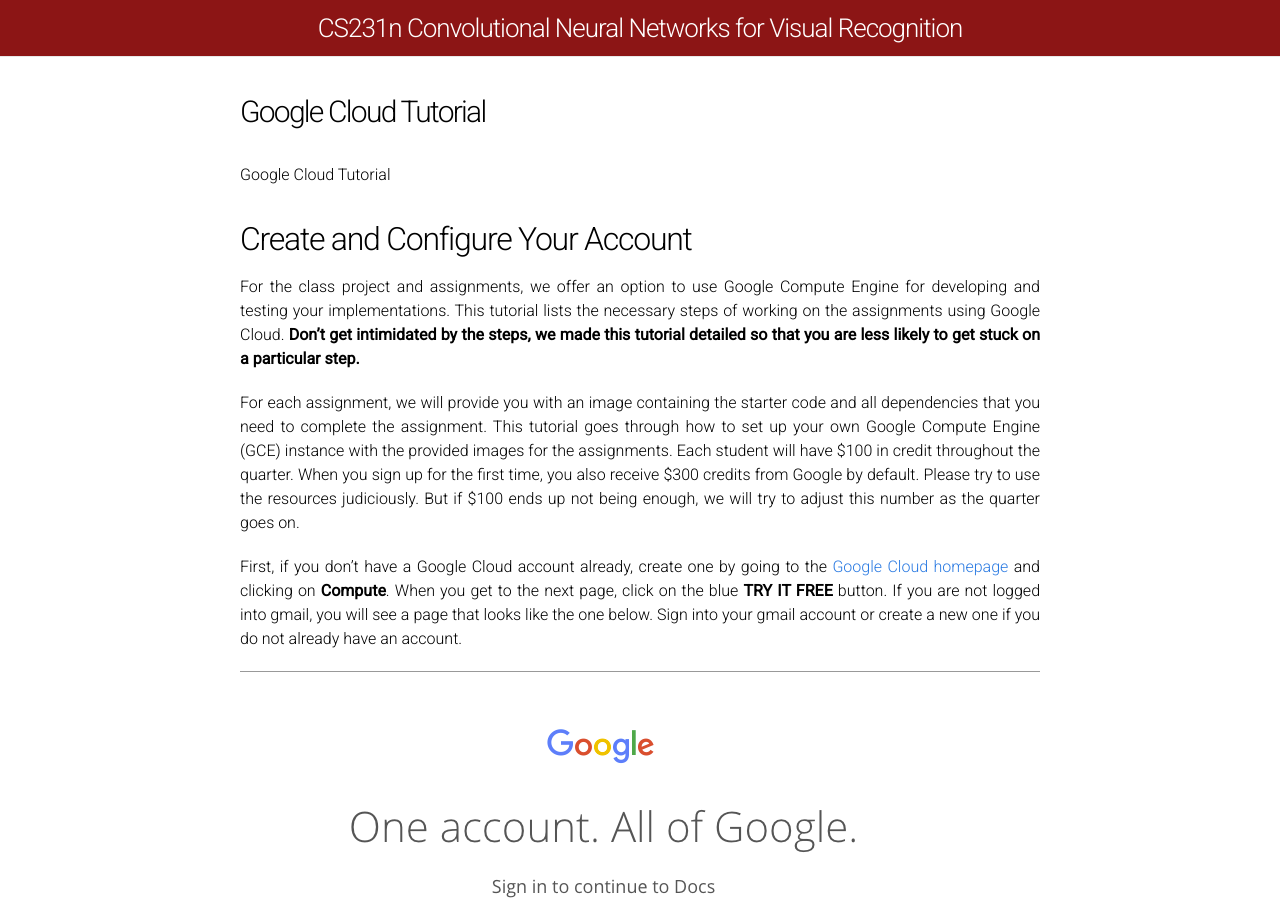
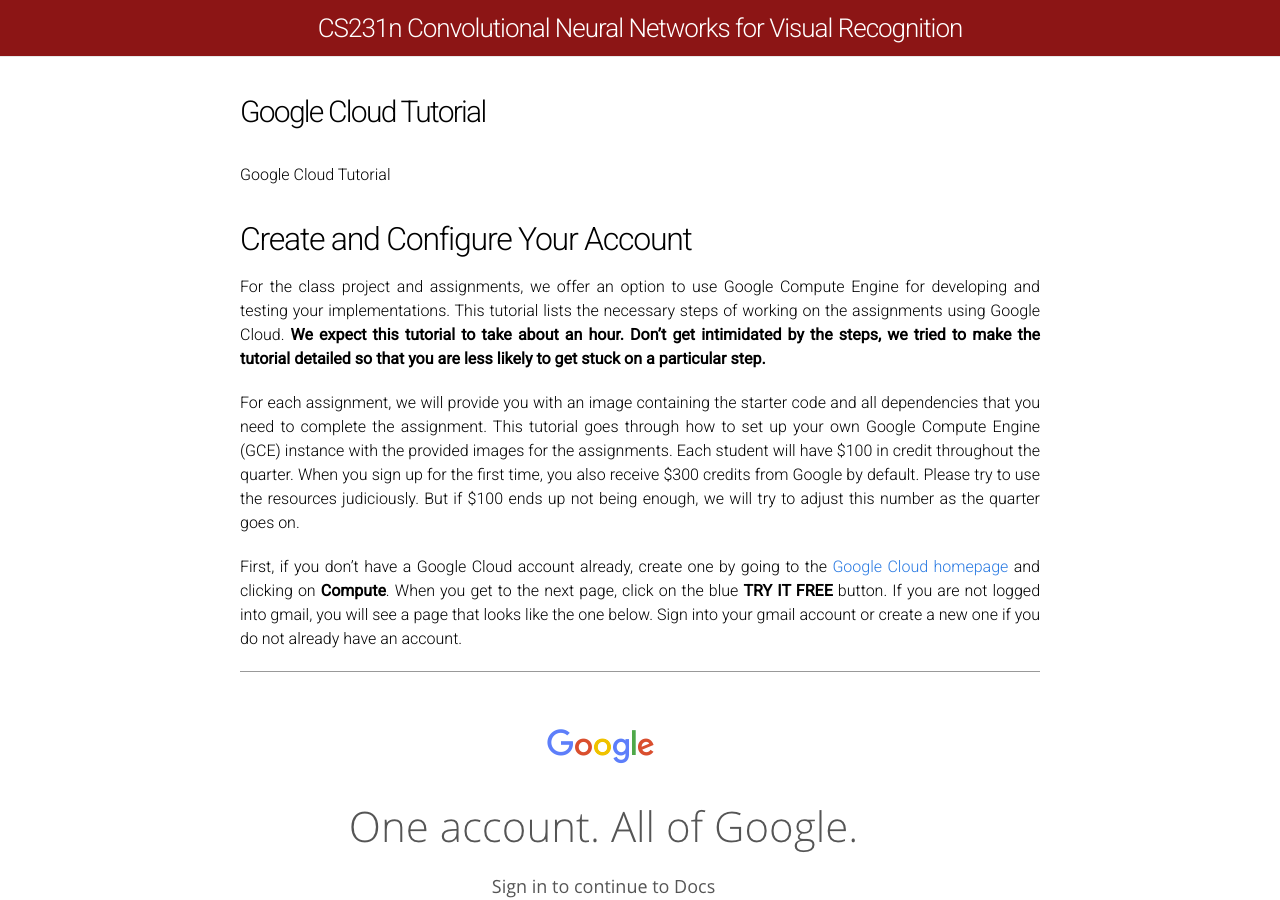
Before and after one commit to cs231n/cs231n.github.io, a Jekyll site: the page built from google_cloud_tutorial.md, in a window 1280 px wide and 900 px high. Built offline with Jekyll 4.4.1, drawn with Linux system fonts in a browser that asks for light colours.

Commit message:
update time estimate

```diff
--- a/google_cloud_tutorial.md
+++ b/google_cloud_tutorial.md
@@ -7,7 +7,7 @@
 
 ## Create and Configure Your Account ##
 For the class project and assignments, we offer an option to use Google Compute Engine for developing and testing your
-implementations. This tutorial lists the necessary steps of working on the assignments using Google Cloud. **Don't get intimidated by the steps, we made this tutorial detailed so that you are less likely to get stuck on a particular step.**
+implementations. This tutorial lists the necessary steps of working on the assignments using Google Cloud. **We expect this tutorial to take about an hour. Don't get intimidated by the steps, we tried to make the tutorial detailed so that you are less likely to get stuck on a particular step.**
 
 For each assignment, we will provide you with an image containing the starter code and all dependencies that you need to
 complete the assignment. This tutorial goes through how to set up your own Google Compute Engine (GCE) instance with the
```
